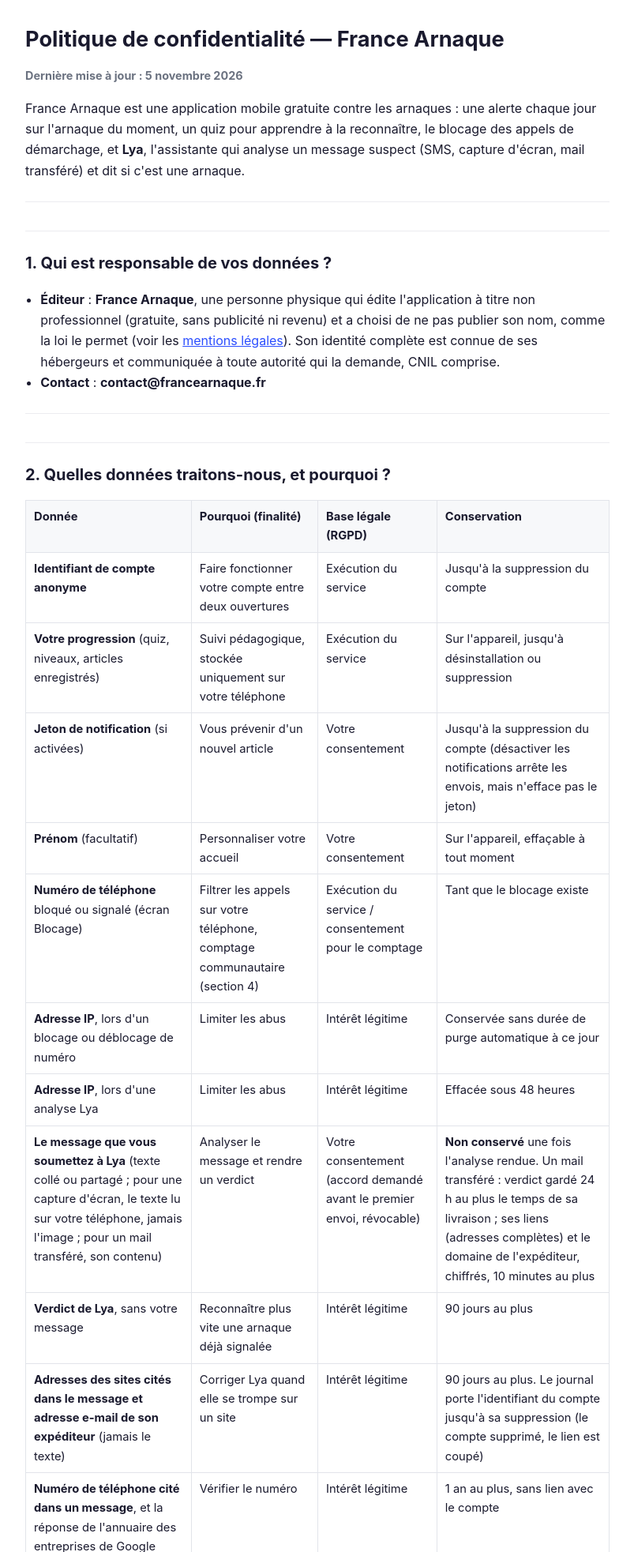
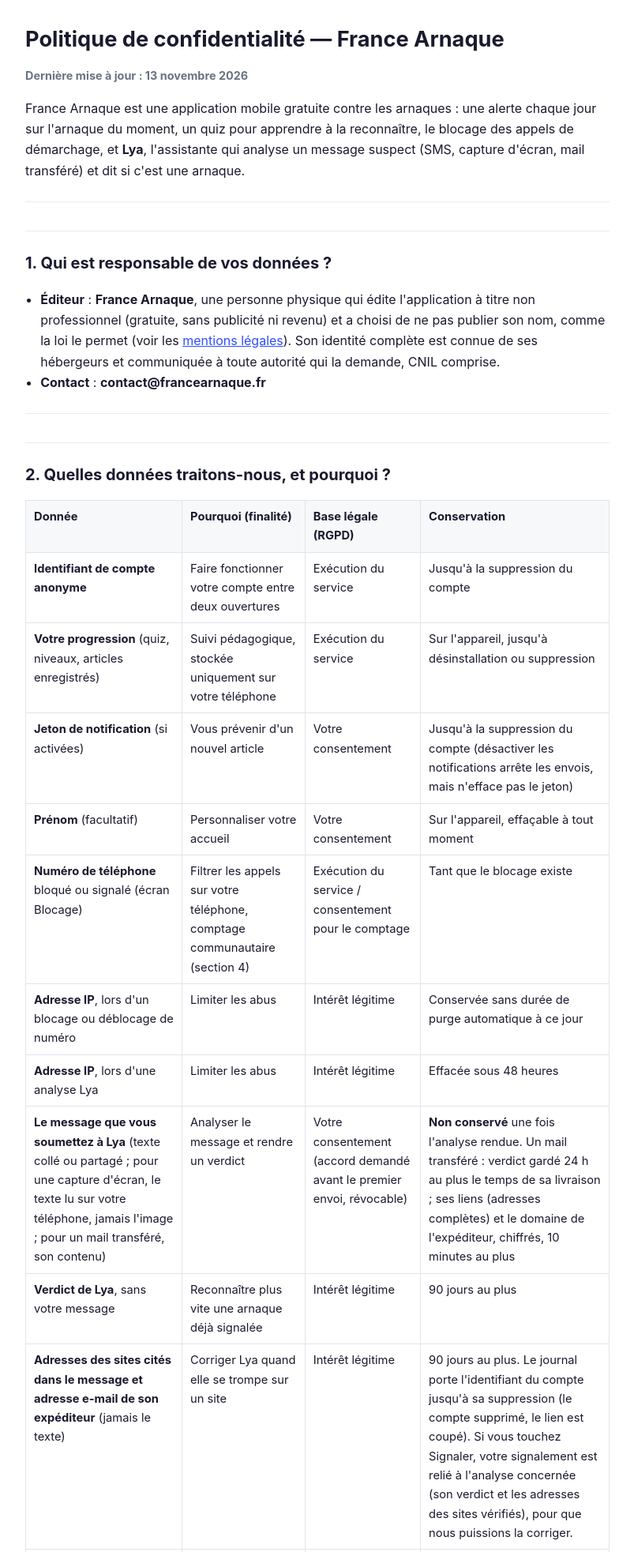
Before and after one commit to francearnaque12-lang/francearnaque-legal, a plain HTML site: page confidentialite.html in a window 1280 px wide. Shown: the top 1965 px of the page at 79% size, without its empty margins (238-1041 px from the left). Drawn offline with Linux system fonts and the light colour scheme.

Commit message:
Confidentialite : un signalement est relie a l'analyse concernee (13 novembre 2026)

```diff
--- a/confidentialite.html
+++ b/confidentialite.html
@@ -18,7 +18,7 @@ ul{padding-left:1.2em}
 footer{margin-top:3em;color:#9aa0ab;font-size:.85rem;border-top:1px solid #ececf0;padding-top:1.2em}
 </style></head><body>
 <h1>Politique de confidentialité — France Arnaque</h1>
-<p class="meta"><strong>Dernière mise à jour : 5 novembre 2026</strong></p>
+<p class="meta"><strong>Dernière mise à jour : 13 novembre 2026</strong></p>
 <p>France Arnaque est une application mobile gratuite contre les arnaques : une alerte chaque jour sur l'arnaque du moment, un quiz pour apprendre à la reconnaître, le blocage des appels de démarchage, et <strong>Lya</strong>, l'assistante qui analyse un message suspect (SMS, capture d'écran, mail transféré) et dit si c'est une arnaque.</p>
 <hr>
 <h2>1. Qui est responsable de vos données ?</h2>
@@ -40,7 +40,7 @@ footer{margin-top:3em;color:#9aa0ab;font-size:.85rem;border-top:1px solid #ececf
 <tr><td><strong>Adresse IP</strong>, lors d'une analyse Lya</td><td>Limiter les abus</td><td>Intérêt légitime</td><td>Effacée sous 48 heures</td></tr>
 <tr><td><strong>Le message que vous soumettez à Lya</strong> (texte collé ou partagé ; pour une capture d'écran, le texte lu sur votre téléphone, jamais l'image ; pour un mail transféré, son contenu)</td><td>Analyser le message et rendre un verdict</td><td>Votre consentement (accord demandé avant le premier envoi, révocable)</td><td><strong>Non conservé</strong> une fois l'analyse rendue. Un mail transféré : verdict gardé 24 h au plus le temps de sa livraison ; ses liens (adresses complètes) et le domaine de l'expéditeur, chiffrés, 10 minutes au plus</td></tr>
 <tr><td><strong>Verdict de Lya</strong>, sans votre message</td><td>Reconnaître plus vite une arnaque déjà signalée</td><td>Intérêt légitime</td><td>90 jours au plus</td></tr>
-<tr><td><strong>Adresses des sites cités dans le message et adresse e-mail de son expéditeur</strong> (jamais le texte)</td><td>Corriger Lya quand elle se trompe sur un site</td><td>Intérêt légitime</td><td>90 jours au plus. Le journal porte l'identifiant du compte jusqu'à sa suppression (le compte supprimé, le lien est coupé)</td></tr>
+<tr><td><strong>Adresses des sites cités dans le message et adresse e-mail de son expéditeur</strong> (jamais le texte)</td><td>Corriger Lya quand elle se trompe sur un site</td><td>Intérêt légitime</td><td>90 jours au plus. Le journal porte l'identifiant du compte jusqu'à sa suppression (le compte supprimé, le lien est coupé). Si vous touchez Signaler, votre signalement est relié à l'analyse concernée (son verdict et les adresses des sites vérifiés), pour que nous puissions la corriger.</td></tr>
 <tr><td><strong>Numéro de téléphone cité dans un message</strong>, et la réponse de l'annuaire des entreprises de Google</td><td>Vérifier le numéro</td><td>Intérêt légitime</td><td>1 an au plus, sans lien avec le compte</td></tr>
 <tr><td><strong>Message joint à un signalement</strong> (bouton « Signaler », sous un verdict)</td><td>Corriger Lya</td><td>Votre consentement (vous le voyez et pouvez l'effacer avant l'envoi)</td><td>90 jours</td></tr>
 <tr><td><strong>Statistiques par catégorie d'arnaque</strong> (ex. « faux colis »)</td><td>Repérer les vagues en cours</td><td>Intérêt légitime</td><td>Agrégées par jour, sans identifiant ni texte</td></tr>
```
